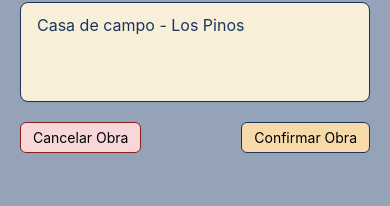
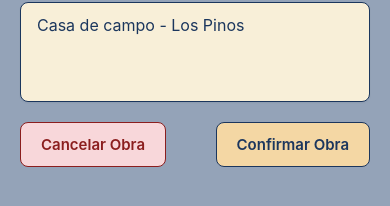
Before and after one commit to BestCatDadEver/BuildTrack, a React Native app: screen /AltaObra in a window 390 px wide. Shown: the part 518-724 px from the top of the page. Built offline with nearby package versions, Linux system fonts and the light colour scheme; no server answers; the database is empty.

Commit message:
Se incluyen archivos faltantes

```diff
--- a/src/components/FomrObra.js
+++ b/src/components/FomrObra.js
@@ -291,11 +291,11 @@ export const FomrObra = () => {
       </View>
 
       <View style={[styles.row, styles.margintop]}>
-        <Pressable onPress={cancelarObra} style={[styles.eliminarButton]}>
-          <Text>Cancelar Obra</Text>
+        <Pressable onPress={cancelarObra} style={styles.cancelarObraButton}>
+          <Text style={styles.cancelarObraButtonText}>Cancelar Obra</Text>
         </Pressable>
-        <Pressable style={styles.modificarButton} onPress={accion === "modificar" ? modificarObra : agregarObra}>
-          <Text>{accion === "modificar" ? "Modificar Obra" : "Confirmar Obra"}</Text>
+        <Pressable style={styles.confirmarObraButton} onPress={accion === "modificar" ? modificarObra : agregarObra}>
+          <Text style={styles.confirmarObraButtonText}>{accion === "modificar" ? "Modificar Obra" : "Confirmar Obra"}</Text>
         </Pressable>
       </View>
     </ScrollView>
--- a/src/screens/Listado.js
+++ b/src/screens/Listado.js
@@ -78,8 +78,8 @@ export const Listado = () => {
               ))}
             </View>
           ) : (
-            <View>
-              <Text>No hay Obras</Text>
+            <View style={styles.containerEmptyState}>
+              <Text style={styles.textEmptyState}>No hay obras</Text>
             </View>
           )}
         </View>
--- a/src/styles/index.js
+++ b/src/styles/index.js
@@ -171,20 +171,20 @@ const styles = StyleSheet.create({
     gap: 6,
   },
   modificarButton: {
-    backgroundColor: "#f7daa9",
+    backgroundColor: "transparent",
     borderWidth: 1,
-    borderColor: "#1B365D",
+    borderColor: "#D4A017",
     borderRadius: 6,
     paddingVertical: 6,
     paddingHorizontal: 12,
   },
   modificarButtonText: {
-    color: "#1B365D",
+    color: "#8B1E1E",
     fontSize: 13,
     fontWeight: "600",
   },
   eliminarButton: {
-    backgroundColor: "#f8d7da",
+    backgroundColor: "transparent",
     borderWidth: 1,
     borderColor: "#8B1E1E",
     borderRadius: 6,
@@ -194,6 +194,34 @@ const styles = StyleSheet.create({
   eliminarButtonText: {
     color: "#8B1E1E",
     fontSize: 13,
+    fontWeight: "600",
+  },
+  cancelarObraButton: {
+    backgroundColor: "#f8d7da",
+    borderWidth: 1,
+    borderColor: "#8B1E1E",
+    borderRadius: 8,
+    paddingVertical: 12,
+    paddingHorizontal: 20,
+    alignItems: "center",
+  },
+  cancelarObraButtonText: {
+    color: "#8B1E1E",
+    fontSize: 15,
+    fontWeight: "600",
+  },
+  confirmarObraButton: {
+    backgroundColor: "#f4d7a4",
+    borderWidth: 1,
+    borderColor: "#1B365D",
+    borderRadius: 8,
+    paddingVertical: 12,
+    paddingHorizontal: 20,
+    alignItems: "center",
+  },
+  confirmarObraButtonText: {
+    color: "#1B365D",
+    fontSize: 15,
     fontWeight: "600",
   },
   listEmptyText: {
@@ -225,9 +253,14 @@ const styles = StyleSheet.create({
     alignItems: "center"
   },
   textEmptyState: {
-    color: "rgba(255, 255, 255, 0.60)"
-    ,
+    color: "rgba(255, 255, 255, 0.60)",
     fontSize: 25
+  },
+  center: {
+    justifyContent: "center",
+    alignItems: "center" ,
+        flex: 1,
+
   }
 })
 
```
